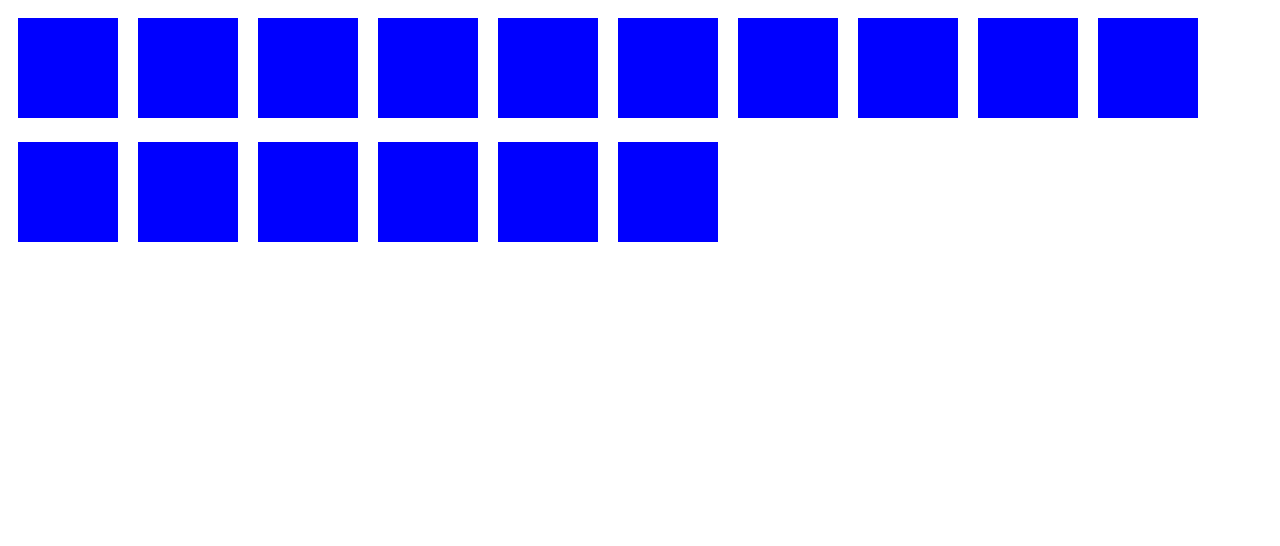
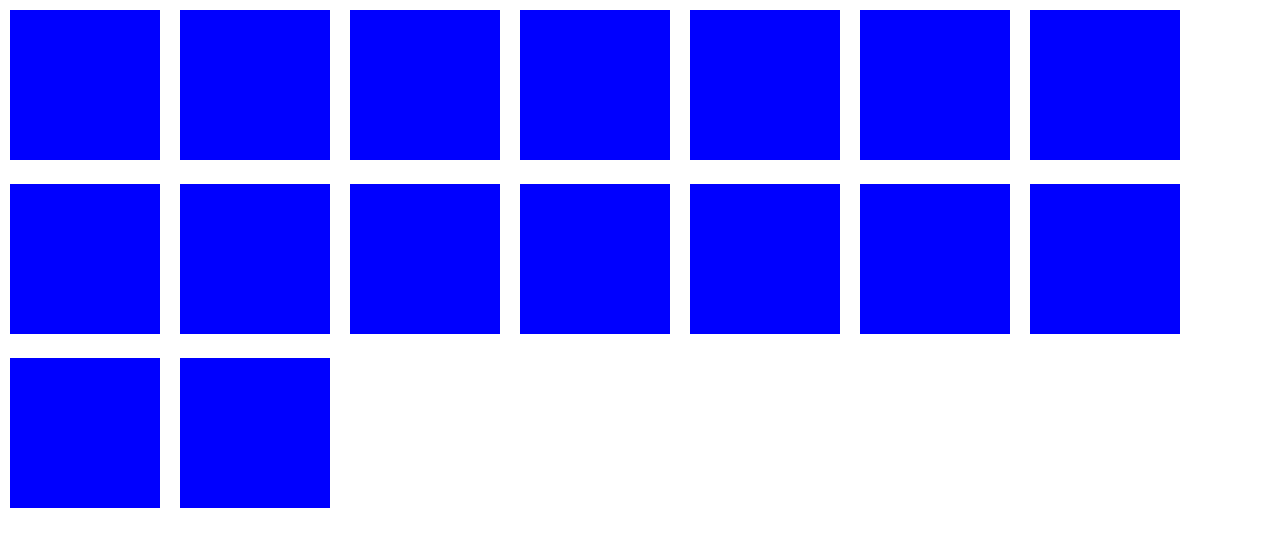
Before and after one commit to NirvaanBal/etch-a-sketch, a plain HTML site: page index.html in a window 1280 px wide. Drawn offline with Linux system fonts and the light colour scheme.

Commit message:
Add universal styles

```diff
--- a/style.css
+++ b/style.css
@@ -1,7 +1,13 @@
+* {
+    margin: 0;
+    padding: 0;
+    box-sizing: border-box;
+}
+
 .box {
     box-sizing: border-box;
-    width: 100px;
-    height: 100px;
+    width: 150px;
+    height: 150px;
     background-color: blue;
     margin: 10px;
     display: inline-block;
```
